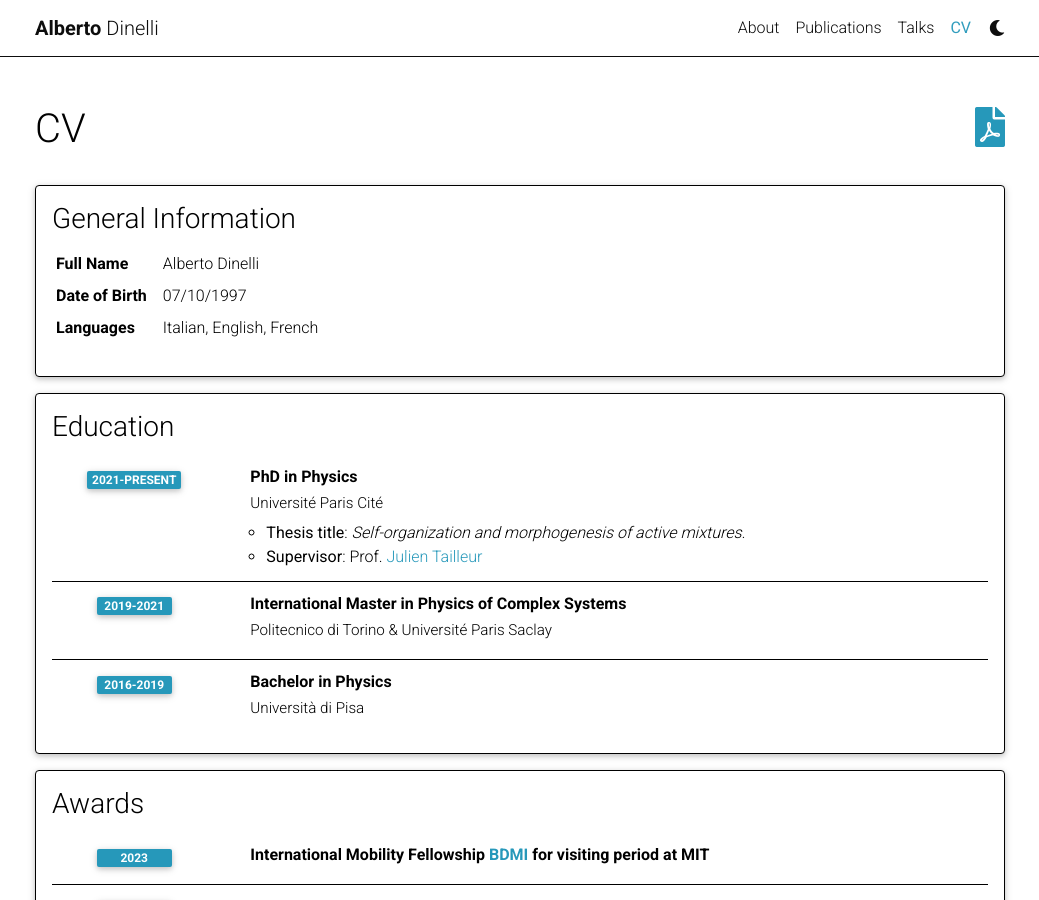
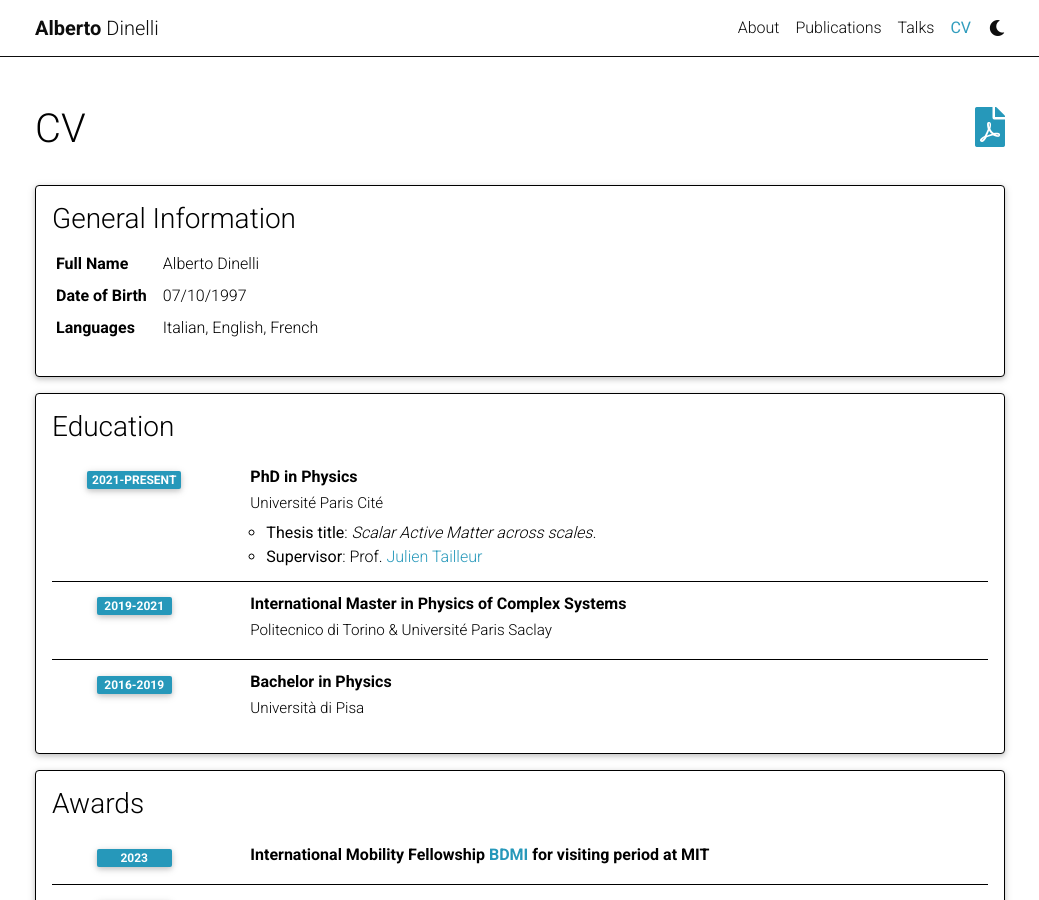
Before and after one commit to adinelli/albertodinelli.github.io, a Jekyll site: the page built from _pages/cv.md, in a window 1280 px wide and 900 px high. Shown: the whole window, without its empty margins (120-1159 px from the left). Built offline with Jekyll 4.4.1, drawn with Linux system fonts in a browser that asks for light colours; comment, search, counter and statistics services are not loaded; a style sheet for code colours, icons or effects is not loaded.

Commit message:
2024-05-01-AD: Updated CV.

```diff
--- a/_data/cv.yml
+++ b/_data/cv.yml
@@ -15,7 +15,7 @@
       institution: Université Paris Cité
       year: 2021-Present
       description:
-        - '<b>Thesis title</b>: <i>Self-organization and morphogenesis of active mixtures.</i>'
+        - '<b>Thesis title</b>: <i>Scalar Active Matter across scales.</i>'
         - '<b>Supervisor</b>:   Prof. <a href="https://physics.mit.edu/faculty/julien-tailleur/">Julien Tailleur</a>'
     - title: International Master in Physics of Complex Systems
       institution: Politecnico di Torino & Université Paris Saclay
```
